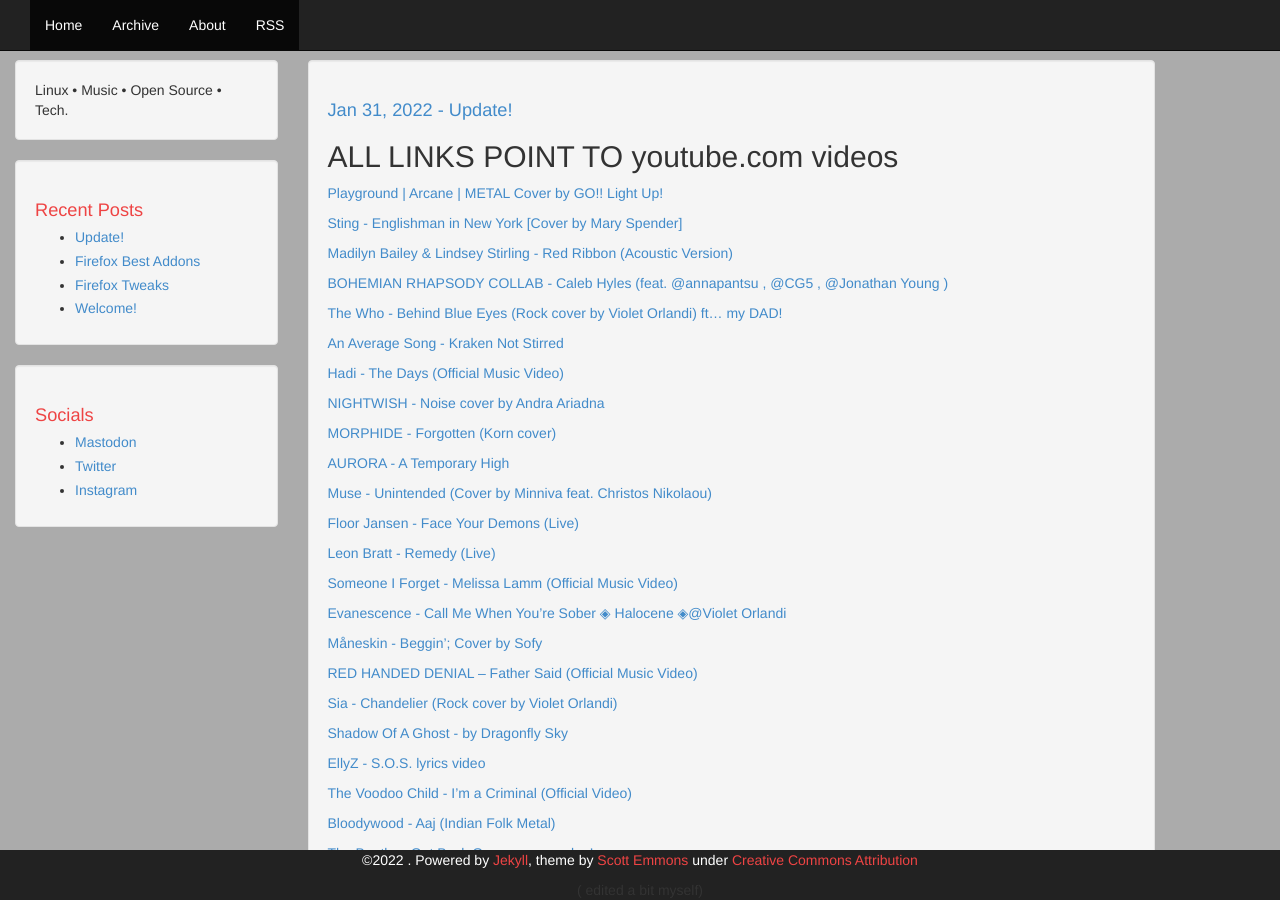
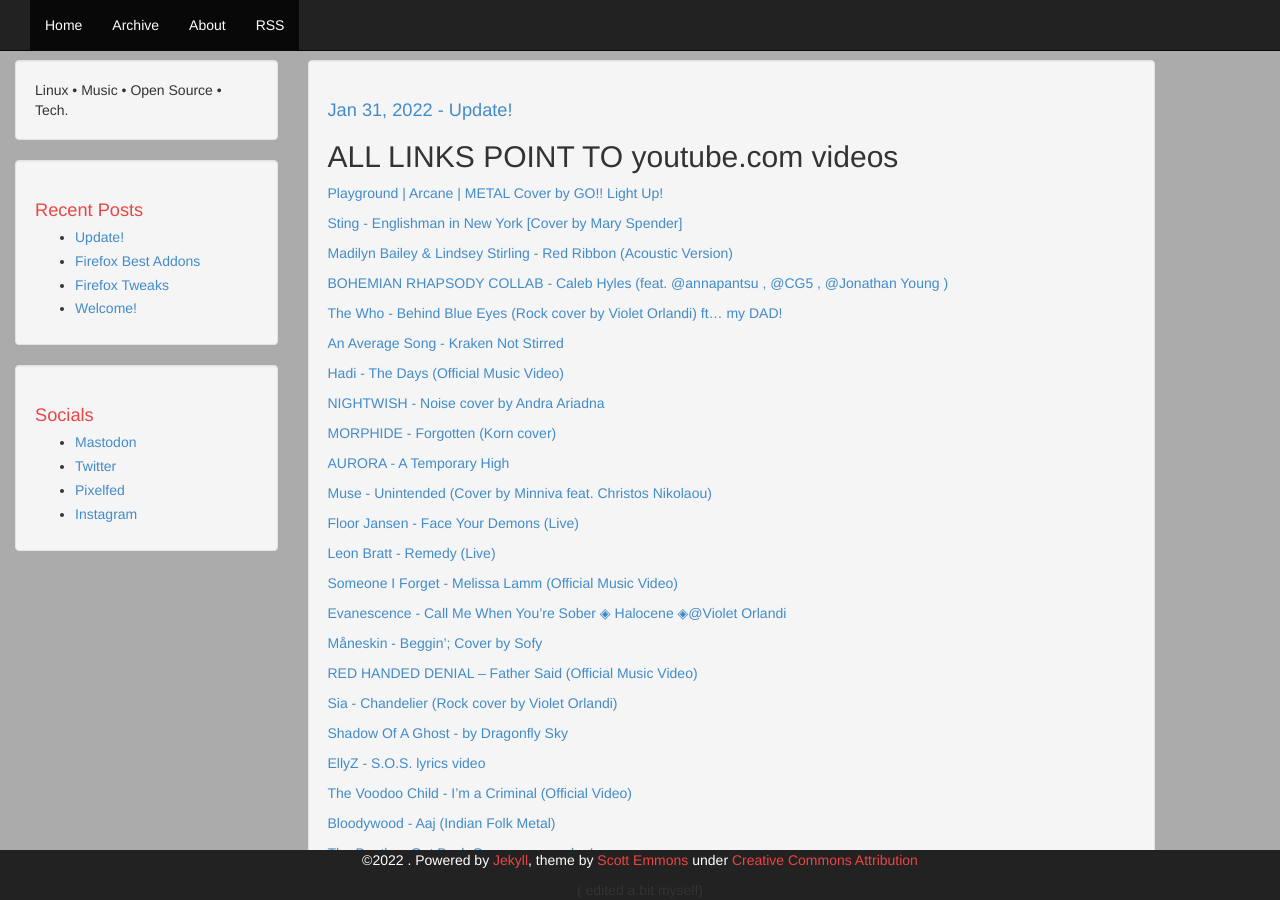
Before and after one commit to marekpistorius/blog.github.io, a Jekyll site: the page built from index.html, in a window 1280 px wide and 900 px high. Built offline with Jekyll 4.4.1, drawn with Linux system fonts in a browser that asks for light colours; the list of posts is cut into pages by our own code.

Commit message:
Update links-list.html

```diff
--- a/_includes/links-list.html
+++ b/_includes/links-list.html
@@ -2,5 +2,6 @@
 <ul>
   <li><a href="https://mstdn.io/@monkey_maniu">Mastodon</a></li>
   <li><a href="https://twitter.com/monkey_maniu">Twitter</a></li>
+  <li><a href="https://shared.graphics/@monkey_maniu">Pixelfed</a></li>
   <li><a href="https://instagram.com/monkey_maniu">Instagram</a></li>
 </ul>
```
